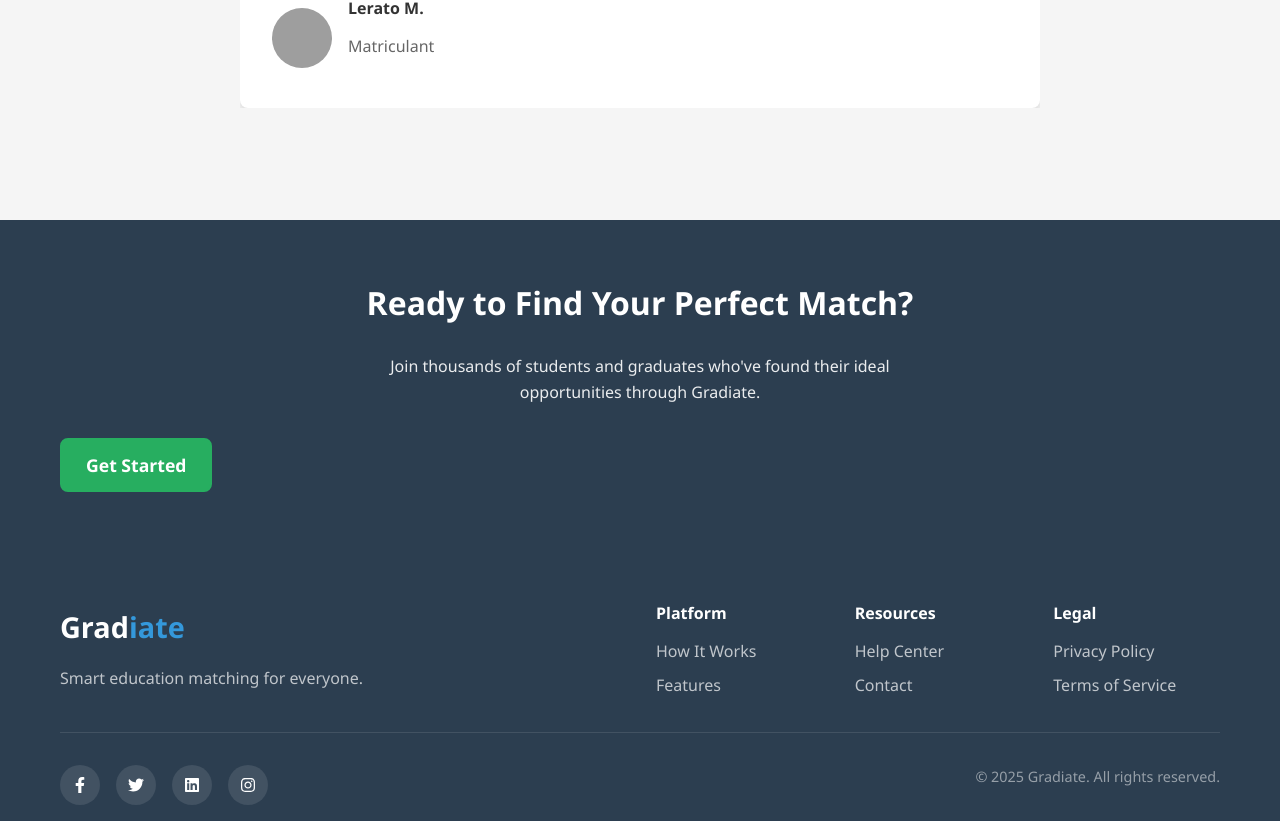
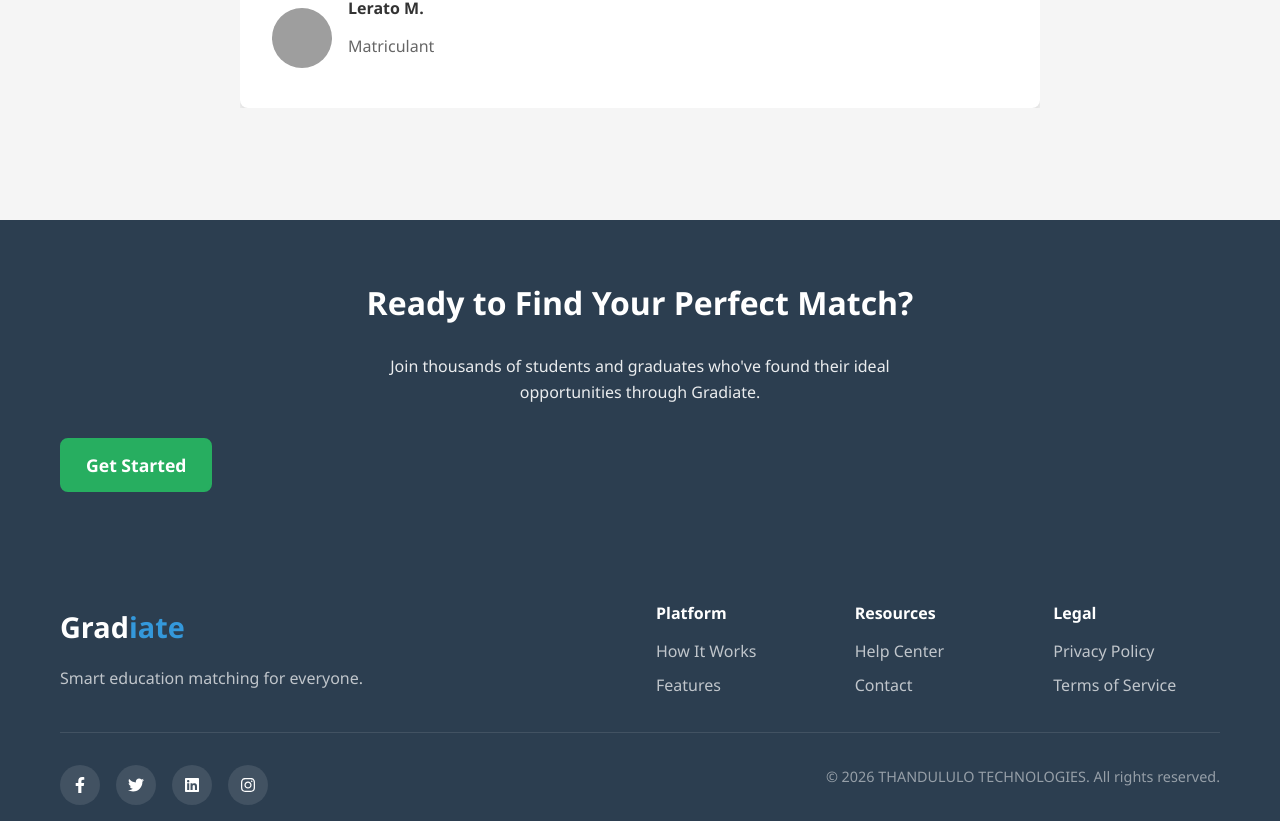
Before and after one commit to 25001502/Gradiate, a React (Vite) app: page / in a window 1280 px wide. Shown: the part 1993-2814 px from the top of the page. Built offline with nearby package versions, Linux system fonts and the light colour scheme; grey boxes are pictures that could not be loaded; the HTML template or start-up script is replaced by a standard one.

Commit message:
cpywrite

```diff
--- a/src/pages/Startup.jsx
+++ b/src/pages/Startup.jsx
@@ -302,7 +302,7 @@ export default function Startup() {
               </a>
             </div>
             <p className="copyright">
-              &copy; 2025 Gradiate. All rights reserved.
+              &copy; 2026 THANDULULO TECHNOLOGIES. All rights reserved.
             </p>
           </div>
         </div>
```
